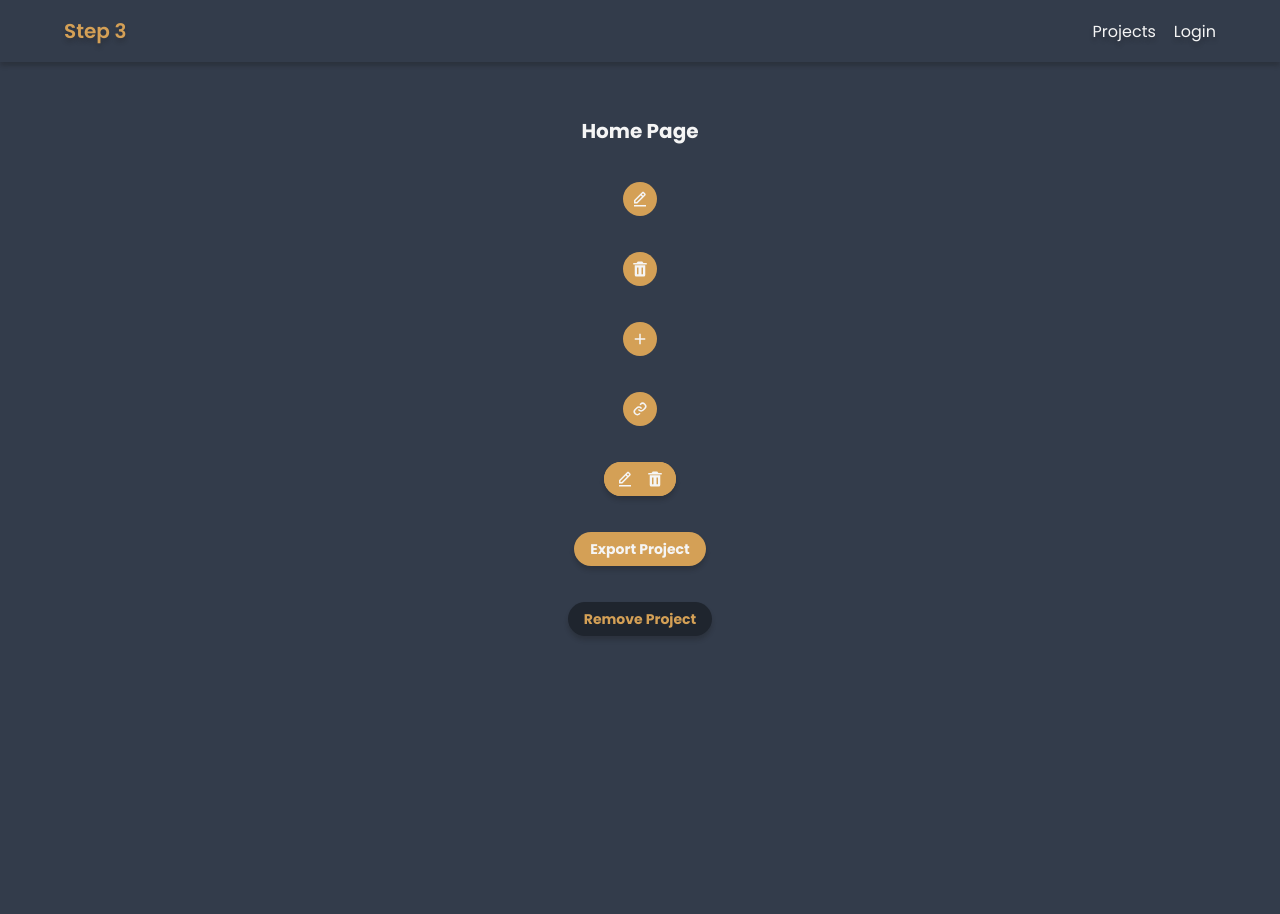
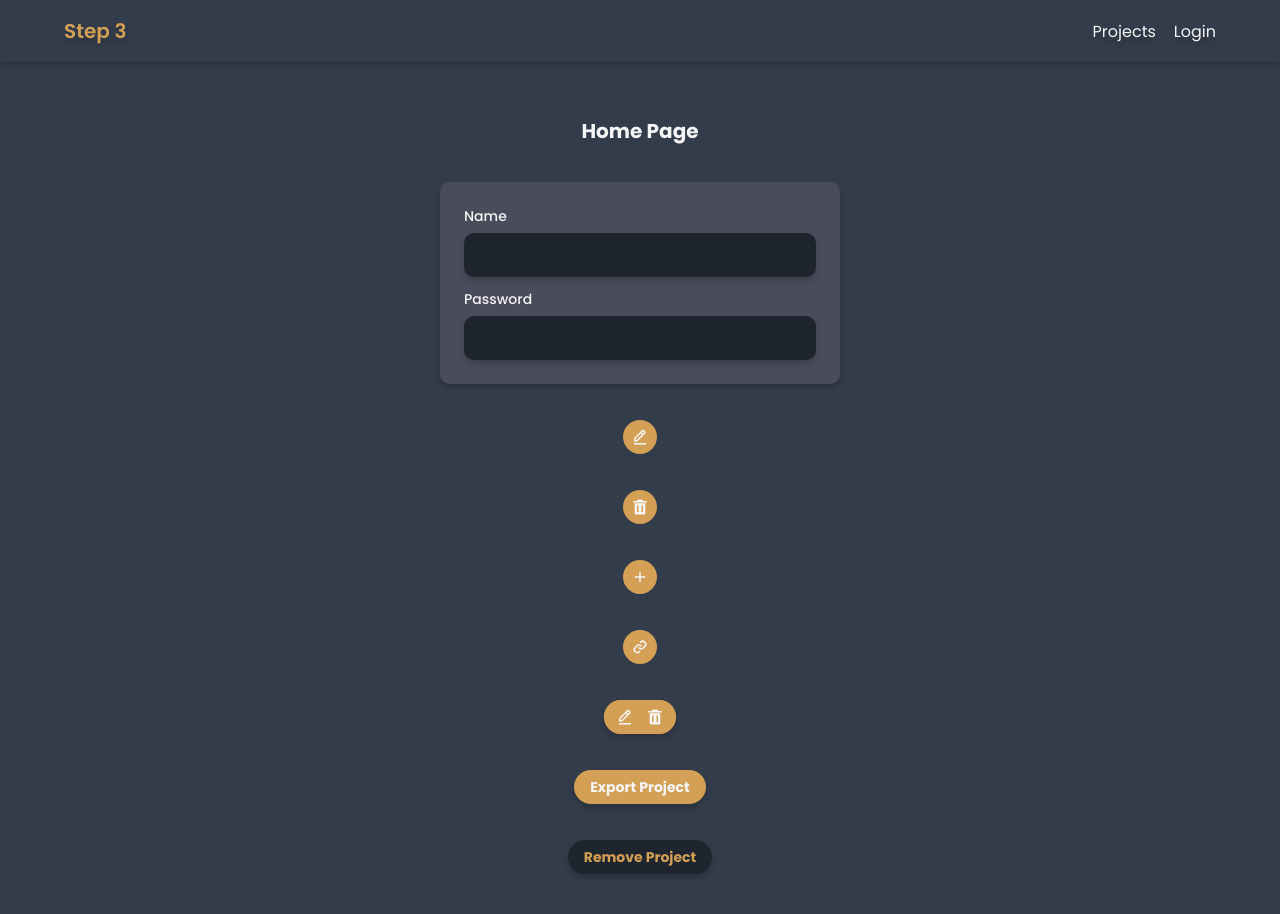
Before and after one commit to Micro-STAMP/MicroSTAMP-Step3-Frontend, a React (Vite) app: page / in a window 1280 px wide. Shown: the top 914 px of the page. Before the commit the page ends 800 px from the top, so only its background shows below. Built offline with nearby package versions, Linux system fonts and the light colour scheme.

Commit message:
componente input

```diff
--- a/src/components/Button/Button.module.css
+++ b/src/components/Button/Button.module.css
@@ -23,6 +23,6 @@
 	font-size: 1.4rem;
 }
 .button.normal {
-	padding: 12px 24px;
+	padding: 8px 24px;
 	font-size: 1.6rem;
 }
--- /dev/null
+++ b/src/components/Input/Input.module.css
@@ -0,0 +1,26 @@
+.label {
+	display: flex;
+	flex-direction: column;
+	gap: 6px;
+	width: 100%;
+
+	.name {
+		font-size: 1.4rem;
+		font-weight: 500;
+		order: -1;
+	}
+
+	.input {
+		background-color: var(--color-dark);
+		color: var(--color-white);
+		padding: 12px;
+		border-radius: 10px;
+		font-weight: 500;
+		caret-color: var(--color-yellow);
+		box-shadow: var(--shadow25);
+
+		&:focus + .name {
+			color: var(--color-yellow);
+		}
+	}
+}
--- /dev/null
+++ b/src/components/Input/index.tsx
@@ -0,0 +1,20 @@
+import styles from "./Input.module.css";
+
+interface InputProps {
+	label: string;
+	type?: React.HTMLInputTypeAttribute;
+	required?: boolean;
+
+	// value: string;
+	// updateValue: (value: string) => void;
+}
+function Input({ label, required = false, type = "text" }: InputProps) {
+	return (
+		<label className={styles.label}>
+			<input required={required} className={styles.input} type={type} />
+			<span className={styles.name}>{label}</span>
+		</label>
+	);
+}
+
+export default Input;
--- a/src/pages/Home/index.tsx
+++ b/src/pages/Home/index.tsx
@@ -1,4 +1,4 @@
-import Button from "@/components/Button";
+import Button from "@components/Button";
 import {
 	AddButton,
 	DeleteButton,
@@ -6,6 +6,7 @@ import {
 	EditDeleteButton,
 	LinkButton
 } from "@components/IconButton";
+import Input from "@components/Input";
 
 function Home() {
 	return (
@@ -13,6 +14,24 @@ function Home() {
 			<h1>Home Page</h1>
 
 			{/* Testes de componentes:  */}
+			<>
+				<div
+					style={{
+						width: "400px",
+						boxShadow: "var(--shadow25)",
+						padding: "24px",
+						backgroundColor: "var(--color-gray)",
+						display: "flex",
+						flexDirection: "column",
+						alignItems: "center",
+						gap: "12px",
+						borderRadius: "10px"
+					}}
+				>
+					<Input label="Name" required />
+					<Input type="password" label="Password" required />
+				</div>
+			</>
 			<>
 				<EditButton onClick={() => {}} />
 				<DeleteButton onClick={() => {}} />
--- /dev/null
+++ b/src/pages/Login/index.tsx
@@ -0,0 +1,9 @@
+function Login() {
+	return (
+		<>
+			<h1>Login Page</h1>
+		</>
+	);
+}
+
+export default Login;
--- a/src/routes.tsx
+++ b/src/routes.tsx
@@ -2,6 +2,7 @@ import ControlAction from "@pages/ControlAction";
 import Controller from "@pages/Controller";
 import Home from "@pages/Home";
 import Layout from "@pages/Layout";
+import Login from "@pages/Login";
 import Project from "@pages/Project";
 import Projects from "@pages/Projects";
 import { BrowserRouter, Route, Routes } from "react-router-dom";
@@ -12,6 +13,7 @@ function AppRoutes() {
 			<Routes>
 				<Route path="/" element={<Layout />}>
 					<Route index element={<Home />} />
+					<Route path="login" element={<Login />} />
 					<Route path="projects" element={<Projects />} />
 					<Route path="project/:id" element={<Project />} />
 					<Route path="controller/:id" element={<Controller />} />
```
